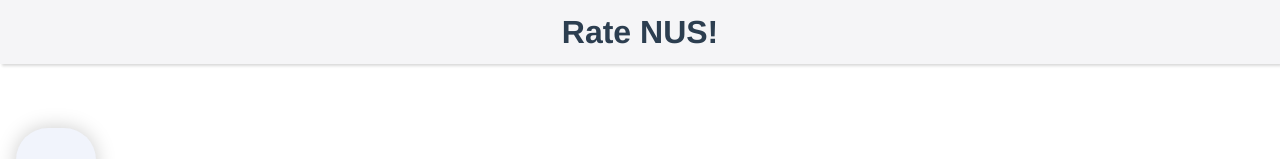
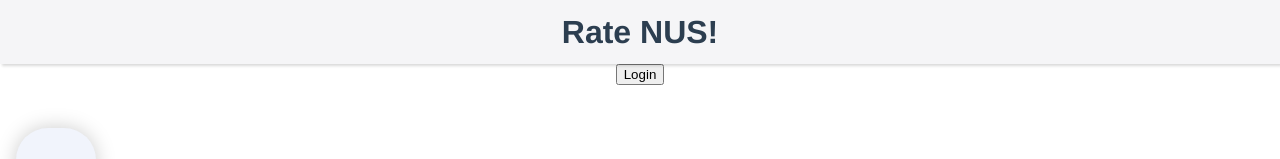
Before and after one commit to Linxcathyyy/rateNUS, a Vue app in the folder frontend/: page / in a window 1280 px wide. Shown: the top 159 px of the page. Built offline with nearby package versions, Linux system fonts and the light colour scheme; what vue-textarea-autosize would draw is missing.

Commit message:
Add login button

```diff
--- a/frontend/src/App.vue
+++ b/frontend/src/App.vue
@@ -6,7 +6,7 @@
     <router-link to="/canteens"> Canteens </router-link>
     <router-link to="/studyAreas"> Study Areas </router-link>
     <hr /> -->
-
+    <LoginButton />
     <div class="content">
 
       <Navigation id="navigation" />
@@ -17,11 +17,13 @@
 
 <script>
 import Navigation from "./components/Navigation.vue";
+import LoginButton from "./components/authentication/LoginButton.vue"
 
 export default {
   name: "App",
   components: {
     Navigation,
+    LoginButton
   },
 };
 </script>
--- /dev/null
+++ b/frontend/src/components/authentication/LoginButton.vue
@@ -0,0 +1,12 @@
+<template>
+    <div>
+        <button>Login</button>
+    </div>
+</template>
+
+<script>
+export default {
+    name: "LoginButton",
+
+}
+</script>
```
